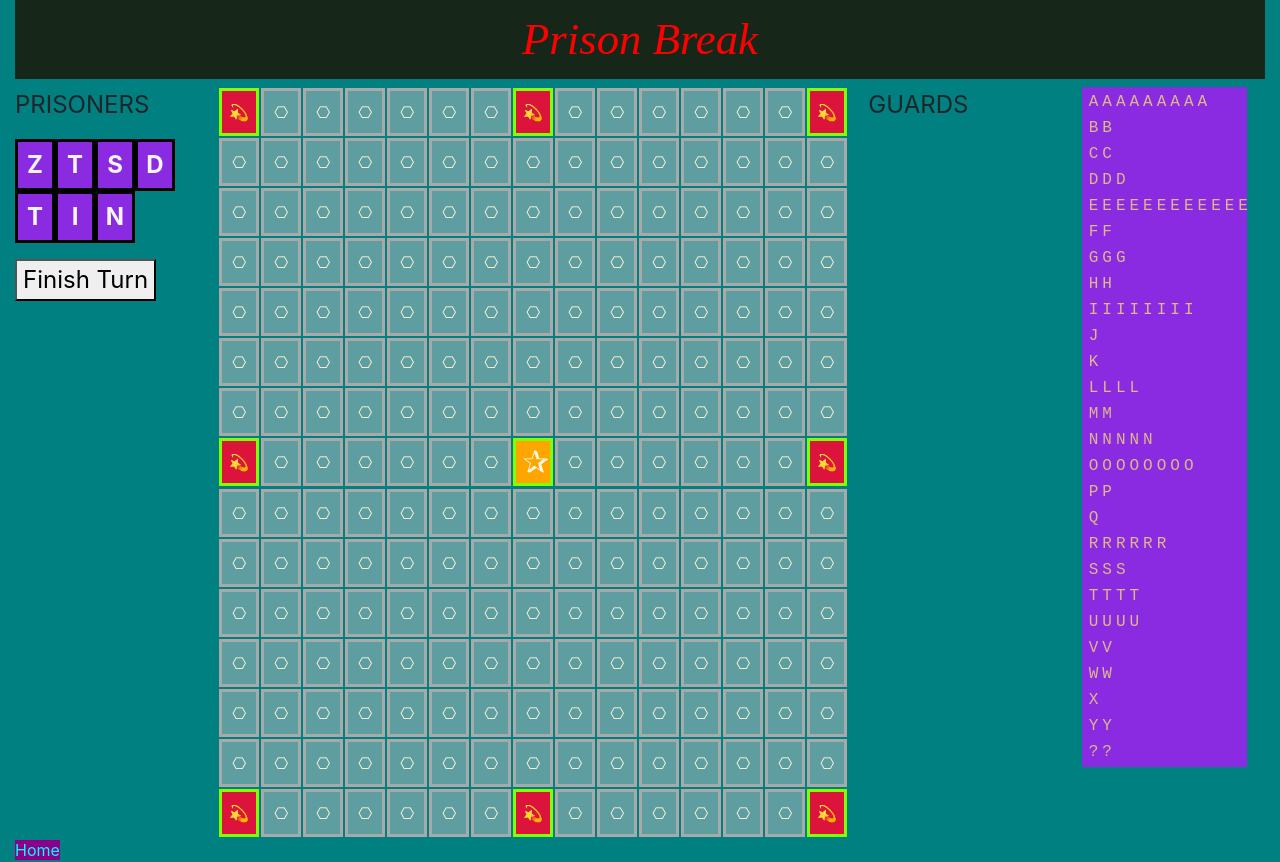
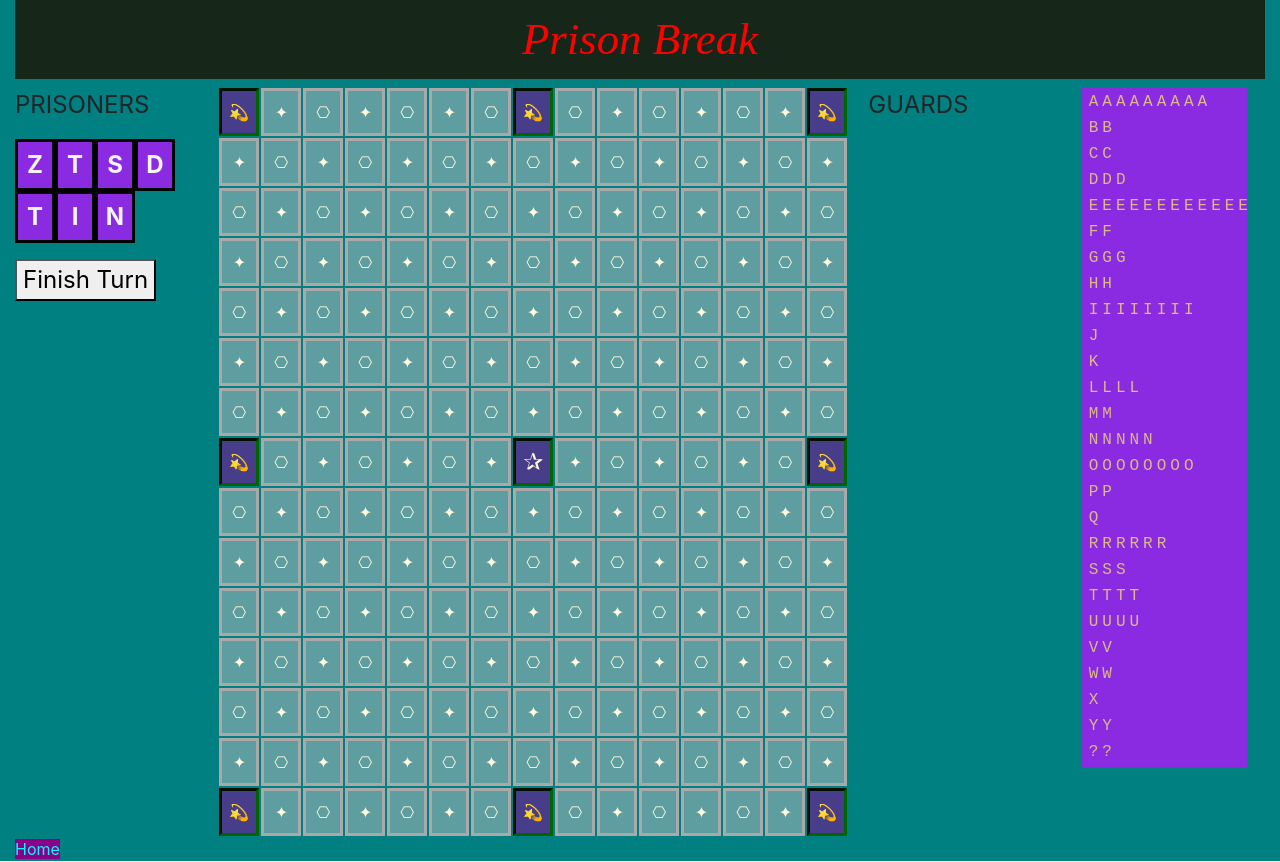
Before and after one commit to TileRunner/trcode, a Next.js app in the folder trapp/: page /pb/prisonbreak in a window 1280 px wide. Built offline with nearby package versions, Linux system fonts and the light colour scheme.

Commit message:
UI tweaks
Prison break

```diff
--- a/trapp/pages/pb/prisonbreak.css
+++ b/trapp/pages/pb/prisonbreak.css
@@ -16,18 +16,17 @@
     text-align: center;
 }
 .pbSquareCenterSquare {
-    background-color: orange;
-    border: chartreuse;
-    border-style: solid;
+    background-color: darkslateblue;
+    border: darkgreen;
+    border-style: inset;
     width: 40px;
     color: cornsilk;
-    text-align: center;
-    font-size: xx-large;
+    font-size: x-large;
 }
 .pbSquareEscapeHatch {
-    background-color: crimson;
-    border: chartreuse;
-    border-style: solid;
+    background-color: darkslateblue;
+    border: darkgreen;
+    border-style: inset;
     width: 40px;
     color: cornsilk;
     text-align: center;
@@ -71,6 +70,16 @@
     text-align: center;
     padding: 5px;
 }
+.pbTileOnRackSelectedP {
+    background-color: blueviolet;
+    border: white;
+    border-style: inset;
+    width: 40px;
+    color: whitesmoke;
+    font-weight: bolder;
+    text-align: center;
+    padding: 5px;
+}
 .pbSquareUsedByPrisoners {
     background-color: blueviolet;
     border: black;
@@ -90,6 +99,16 @@
     text-align: center;
     padding: 5px;
 }
+.pbTileOnRackSelectedG {
+    background-color: black;
+    border: white;
+    border-style: inset;
+    width: 40px;
+    color: whitesmoke;
+    font-weight: bolder;
+    text-align: center;
+    padding: 5px;
+}
 .pbSquareUsedByGuards {
     background-color: black;
     border: blueviolet;
@@ -99,3 +118,8 @@
     font-weight: bolder;
     text-align: center;
 }
+.pbBreakfree {
+    vertical-align: middle;
+    width: 50px;
+    height: 50px;
+}
--- a/trapp/pages/pb/prisonbreak.js
+++ b/trapp/pages/pb/prisonbreak.js
@@ -14,9 +14,6 @@ export default function handler(req, res)  {
         true // picking
         ]);
 
-    function applyChanges(squares, usedby, tiles, selection, ptiles, gtiles, whoseturn, picking) {
-        setGamedata([squares, usedby, tiles, selection, ptiles, gtiles, whoseturn, picking]);
-    }
     return(
         <Game/>
     )
@@ -95,7 +92,7 @@ export default function handler(req, res)  {
         const usedbyrow = usedby[props.ri]
         const usedbyclass = usedbyrow[props.ci] === "P" ? "pbSquareUsedByPrisoners" : "pbSquareUsedByGuards"
         const tdclass = props.c !== "." ? usedbyclass : props.ri === 7 && props.ci === 7 ? "pbSquareCenterSquare" : (props.ri === 0 || props.ri === 7 || props.ri === 14) && (props.ci === 0 || props.ci === 7 || props.ci === 14) ? "pbSquareEscapeHatch" : "pbSquare"
-        const tdvalue = props.c !== "." ? props.c : tdclass === "pbSquareCenterSquare" ? "✰" : tdclass === "pbSquareEscapeHatch" ? "💫" : "⎔"
+        const tdvalue = props.c !== "." ? props.c : tdclass === "pbSquareCenterSquare" ? "✰" : tdclass === "pbSquareEscapeHatch" ? "💫" : props.ri % 2 === props.ci % 2 ? "⎔" : "✦"
         return (
             <div>
                 <td>
@@ -175,7 +172,7 @@ export default function handler(req, res)  {
                 <p className="pbTilerack">
                     {ptiles.map((t,ti) => (
                         <span key={`ptile${ti}`}>
-                            <button className="pbTileOnRackP"
+                            <button className={whoseturn === 'P' && selection === ti ? "pbTileOnRackSelectedP" : "pbTileOnRackP"}
                                 onClick={function() {
                                     if (whoseturn === 'P') {
                                         selection = ti
@@ -234,7 +231,7 @@ export default function handler(req, res)  {
                 <p className="pbTilerack">
                     {gtiles.map((t,ti) => (
                         <span key={`gtile${ti}`}>
-                            <button className="pbTileOnRackG"
+                            <button className={whoseturn === 'G' && selection === ti ? "pbTileOnRackSelectedG" : "pbTileOnRackG"}
                                 onClick={function() {
                                     if (whoseturn === 'G') {
                                         selection = ti
@@ -266,4 +263,8 @@ export default function handler(req, res)  {
              </div>
         )
     }
+
+    function applyChanges(squares, usedby, tiles, selection, ptiles, gtiles, whoseturn, picking) {
+        setGamedata([squares, usedby, tiles, selection, ptiles, gtiles, whoseturn, picking]);
+    }
 }
```
Also changed, not shown: 2 other files (tests, documents, lock files or other folders).
